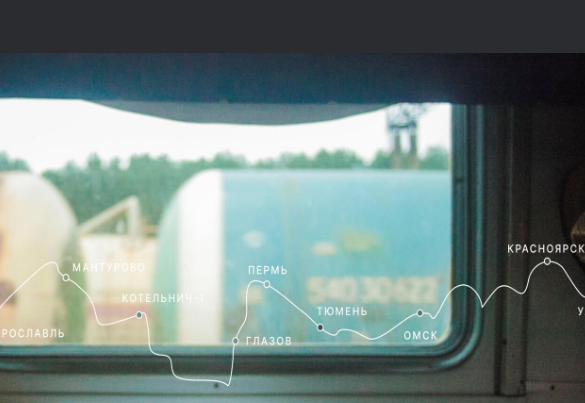
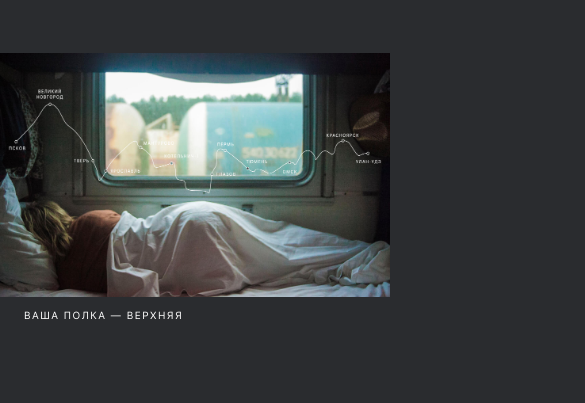
Before and after one commit to Sergey1810/russian-travel, a plain HTML site: page index.html in a window 390 px wide. Shown: the part 379-782 px from the top of the page, 585 px wide, since content can reach past the window. Drawn offline with Linux system fonts and the light colour scheme.

Commit message:
ревью 2

```diff
--- a/blocks/lead/__image/lead__image.css
+++ b/blocks/lead/__image/lead__image.css
@@ -11,6 +11,6 @@
 
 @media screen and (max-width:768px){
   .lead__image{
-    max-width: 928px;
+    max-width: 100%;
   }
 }
```
